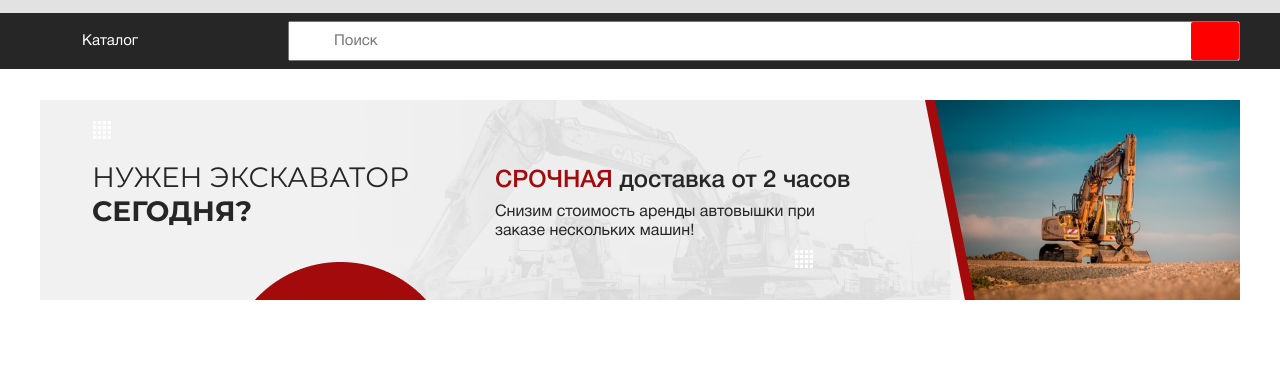
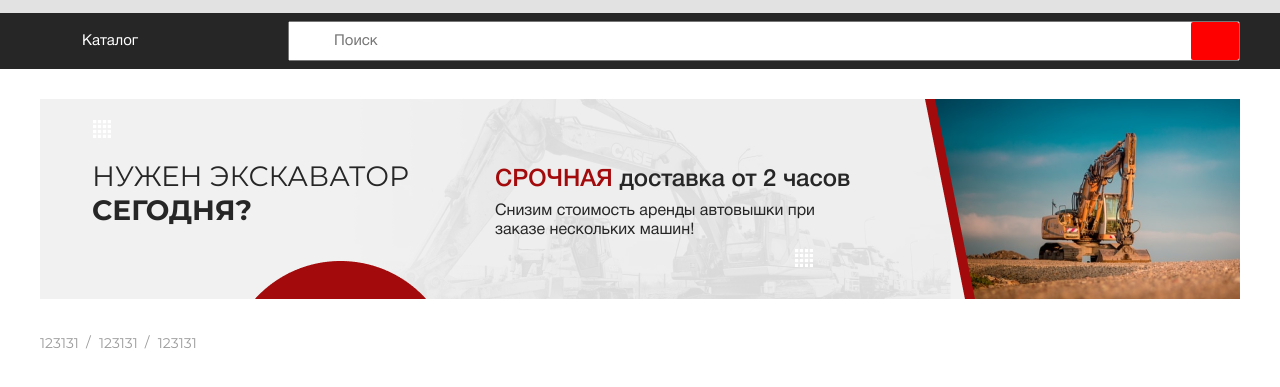
Before and after one commit to Saref111/megarent, a website: page source/index.html in a window 1280 px wide. Shown: the part 97-484 px from the top of the page. Drawn offline with nearby package versions, Linux system fonts and the light colour scheme; files that its build step writes are made by us from their sources.

Commit message:
added pagination and layout

```diff
--- a/source/index.html
+++ b/source/index.html
@@ -95,6 +95,21 @@
                 </a>
             </div>
         </section>
+        <ul class="pagination">
+            <li class="pagination__item">
+                <a href="#" class="pagination__link">123131</a>
+            </li>
+            <li class="pagination__item">
+                <a href="#" class="pagination__link">123131</a>
+            </li>
+            <li class="pagination__item">
+                <a href="#" class="pagination__link">123131</a>
+            </li>
+        </ul>
+        <div class="catalog-layout">
+            <div class="catalog-layout__sidebar"></div>
+            <div class="catalog-layout__main"></div>
+        </div>
     </main>
 </body>
 </html>
--- a/source/scss/blocks/hero-banner.scss
+++ b/source/scss/blocks/hero-banner.scss
@@ -1,6 +1,7 @@
 .hero-banner {
     width: 100%;
-    padding-top: 31px;
+    padding-top: 30px;
+    padding-bottom: 30px;
 
     &__wrapper {
         width: 100%;
--- /dev/null
+++ b/source/scss/blocks/pagination.scss
@@ -0,0 +1,43 @@
+.pagination {
+    @include list-reset;
+    max-width: 1200px;
+    margin: 0 auto;
+    display: flex;
+
+    &__item {
+        position: relative;
+        margin-right: 20px;
+
+        &::before {
+            position: absolute;
+            content: '/';
+            width: 5px;
+            height: 100%;
+            font-family: Montserrat, sans-serif;
+            font-style: normal;
+            font-weight: normal;
+            font-size: 14px;
+            line-height: 17px;
+            color: #9A9A9A;
+            right: -12px;
+            top: 5px;
+        }
+
+        &:last-child {
+            margin-right: 0;
+
+            &::before {
+                display: none;
+            }
+        }
+    }
+
+    &__link {
+        font-family: Montserrat, sans-serif;
+        font-style: normal;
+        font-weight: normal;
+        font-size: 14px;
+        line-height: 17px;
+        color: #9A9A9A;
+    }
+}
--- a/source/scss/style.scss
+++ b/source/scss/style.scss
@@ -12,3 +12,4 @@
 @import 'blocks/search.scss';
 @import 'blocks/categories.scss';
 @import 'blocks/hero-banner.scss';
+@import 'blocks/pagination.scss';
```
